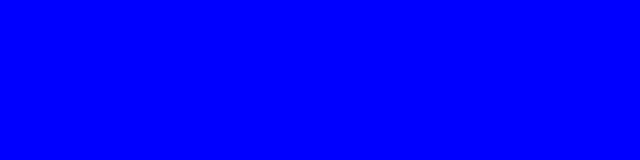
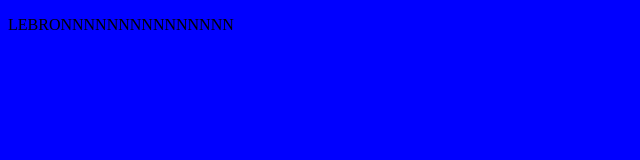
Before and after one commit to Julian22077/pokeapi, a plain HTML site: page index.html in a window 1280 px wide. Shown: the whole page, without its empty margins (0-640 px from the left). Drawn offline with Linux system fonts and the light colour scheme.

Commit message:
cuarto commit

```diff
--- a/index.html
+++ b/index.html
@@ -7,6 +7,6 @@
     <link rel="stylesheet" href="styles.css">
 </head>
 <body>
-
+ <p>LEBRONNNNNNNNNNNNNNN</p>
 </body>
 </html>
```
Also changed, not shown: script.js (added).
